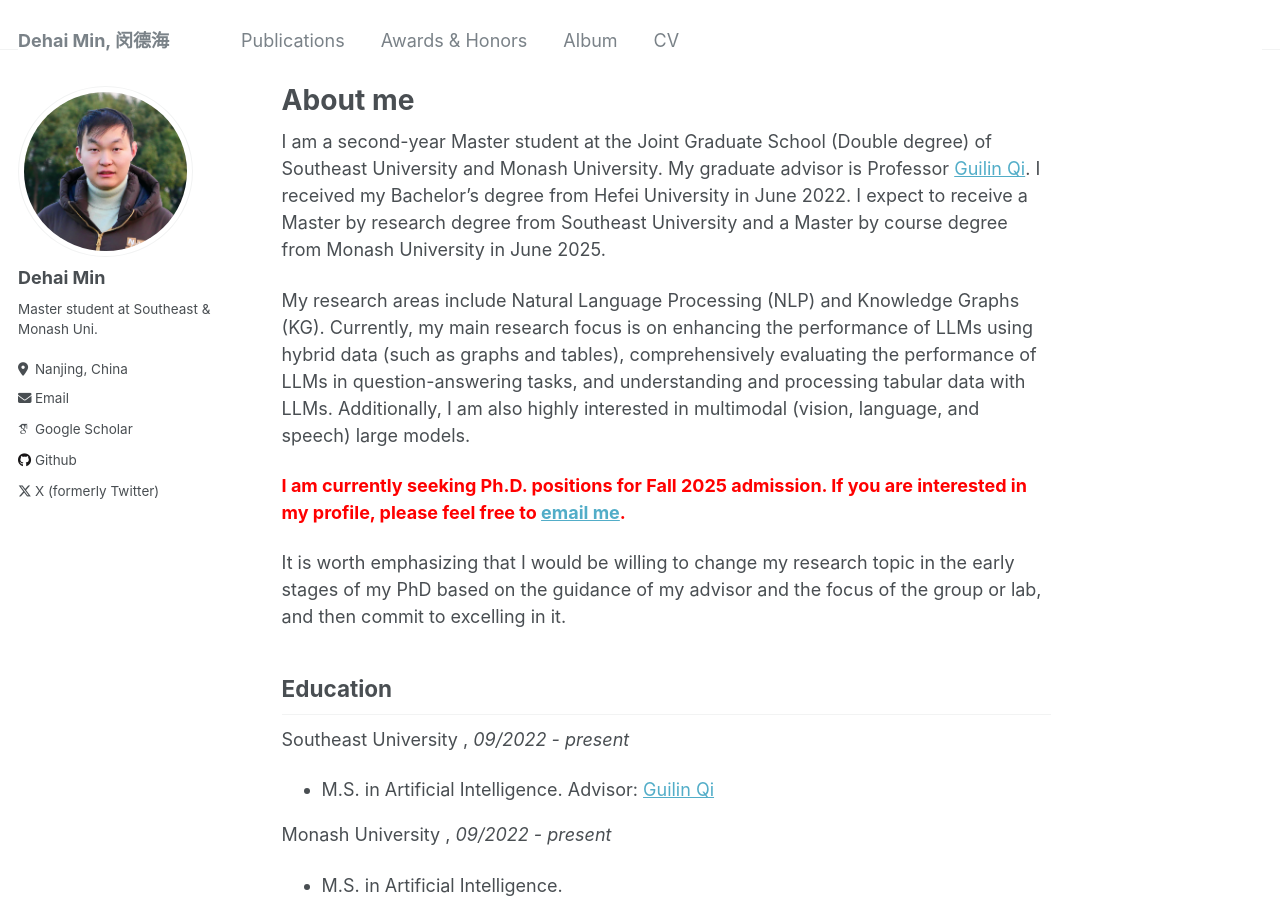
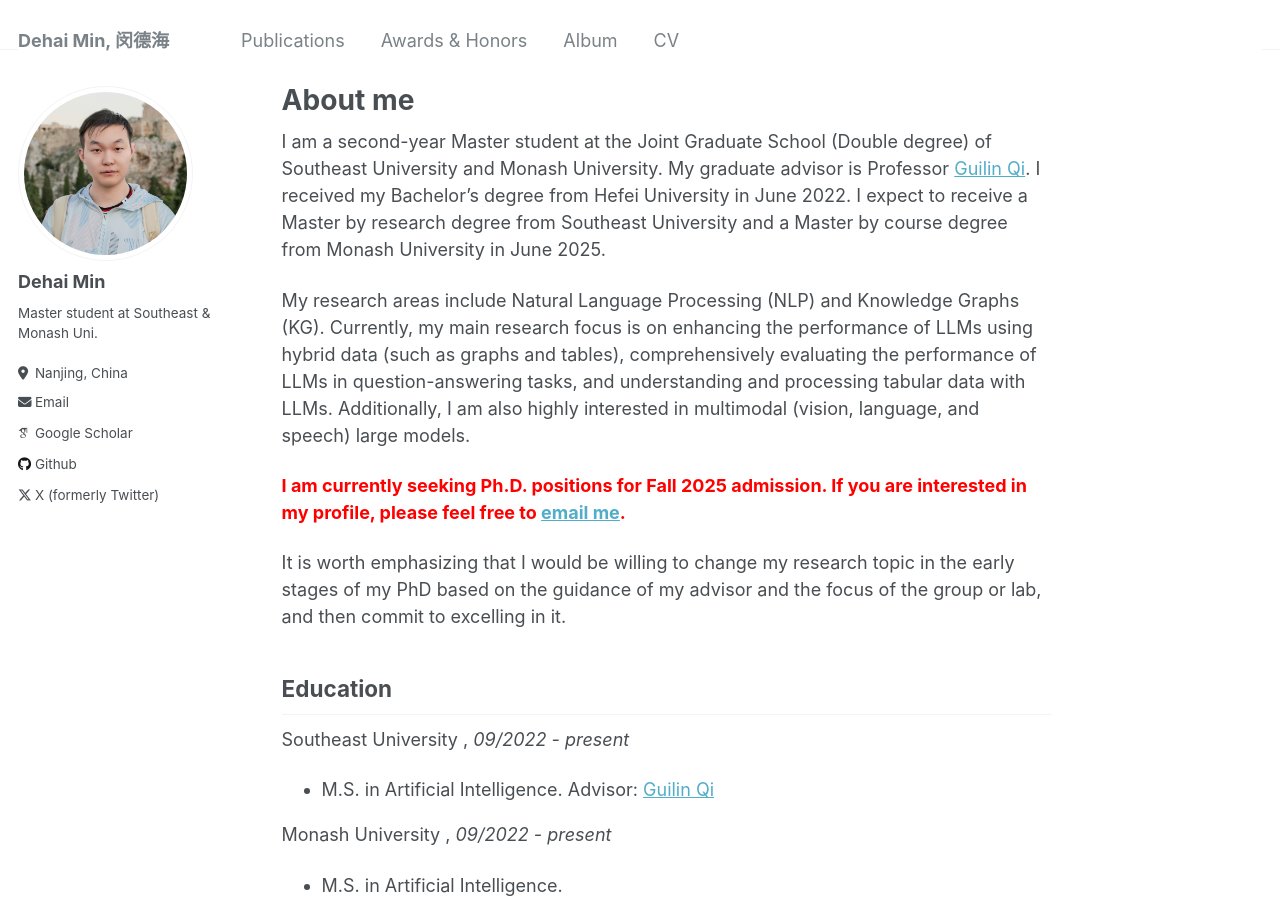
Before and after one commit to ZhishanQ/ZhishanQ.github.io, a Jekyll site: the page built from _pages/about.md, in a window 1280 px wide and 900 px high. Built offline with Jekyll 4.4.1, drawn with Linux system fonts in a browser that asks for light colours; some web fonts are replaced.

Commit message:
Update _config.yml

```diff
--- a/_config.yml
+++ b/_config.yml
@@ -21,7 +21,7 @@ repository               : "zhishanq.github.io"
 #               Additional customization can be done by editing /_includes/author-profile.html
 author:
   # Biographic information
-  avatar           : "DehaiMin_p1.png"
+  avatar           : "dehaimin_p2.jpg"
   name             : "Dehai Min"
   pronouns         : # example: "she/her"
   bio              : "Master student at Southeast & Monash Uni."
```
